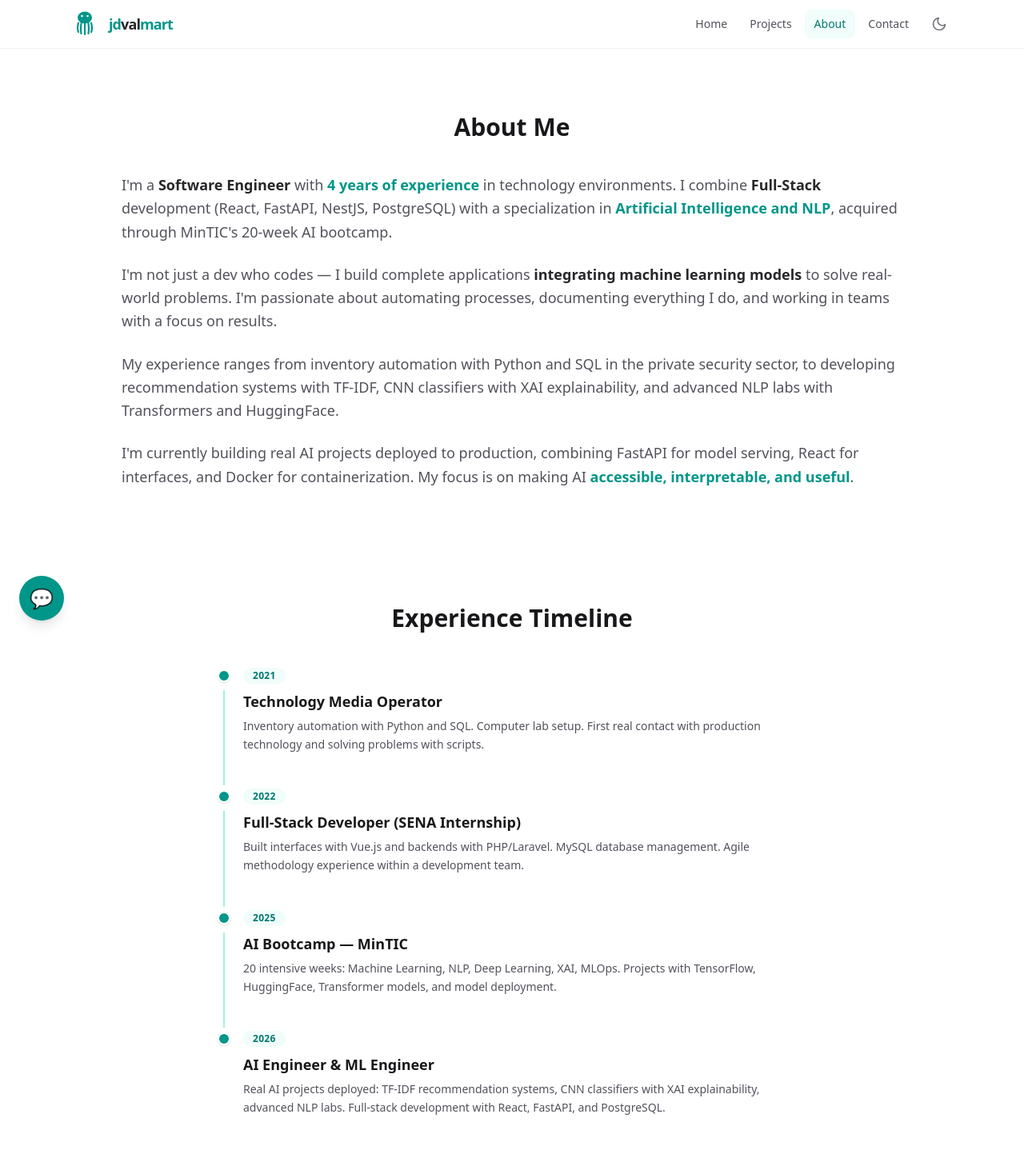
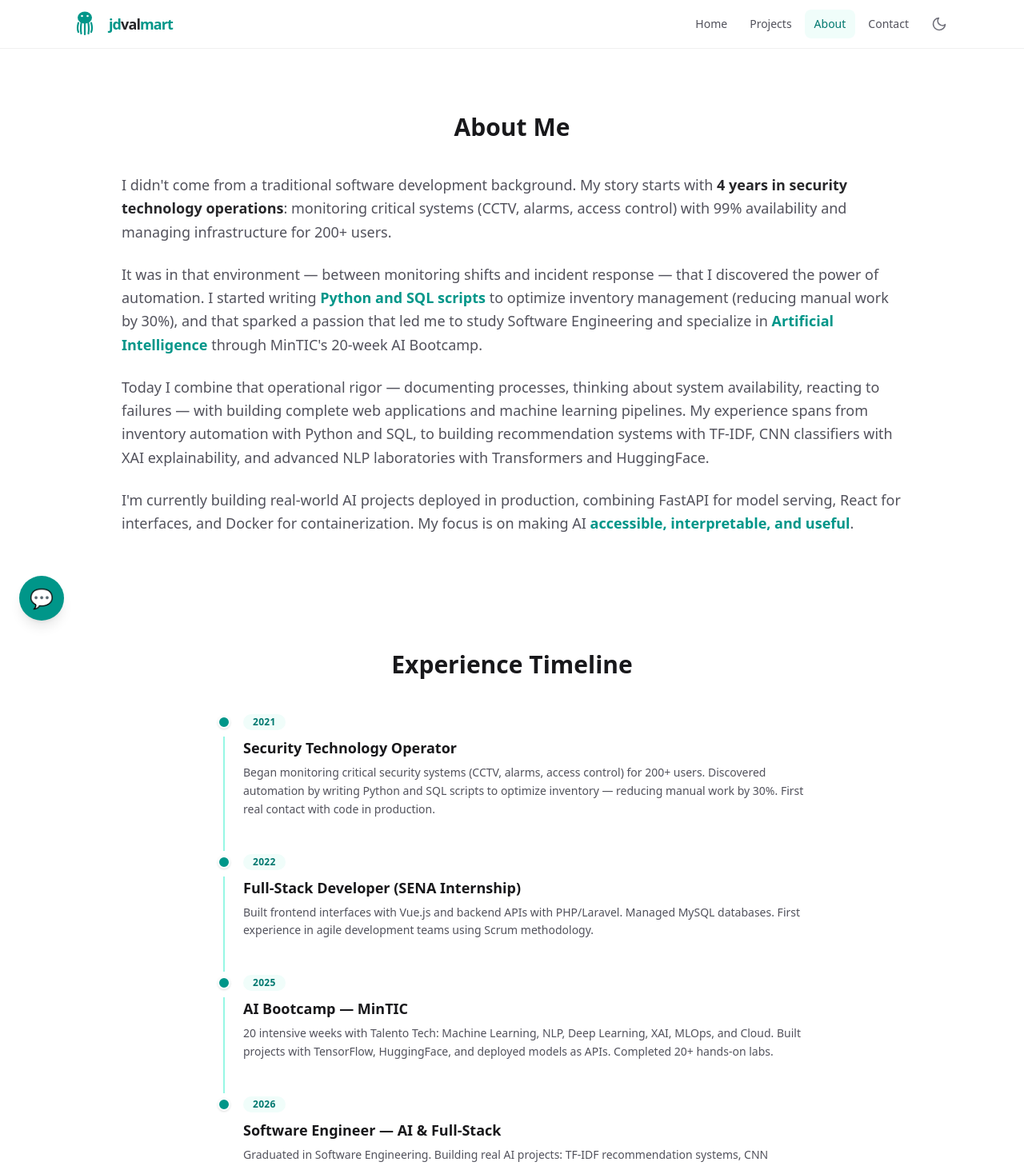
Before and after one commit to jdvalmart/portafolio-jdvalmart, a React (Vite) app: page /about in a window 1280 px wide. Shown: the top 1458 px of the page at 80% size. Built offline with nearby package versions, Linux system fonts and the light colour scheme.

Commit message:
feat: honest narrative — from security ops to AI Engineer across About, Hero, Timeline, and chatbot

```diff
--- a/src/components/Hero.tsx
+++ b/src/components/Hero.tsx
@@ -17,8 +17,8 @@ export const Hero = () => {
           </h1>
 
           <p className="text-lg text-zinc-600 dark:text-zinc-400 mb-6">
-            Software Engineer specializing in NLP &amp; interpretable AI. I build
-            complete applications — from ML pipelines to production APIs —
+            From security tech operations to AI Engineer. I build complete
+            applications — from ML pipelines to production APIs —
             integrating machine learning to solve real-world problems.
           </p>
 
--- a/src/data/timeline.ts
+++ b/src/data/timeline.ts
@@ -7,26 +7,26 @@ export interface TimelineEntry {
 export const timeline: TimelineEntry[] = [
   {
     year: 2021,
-    title: "Technology Media Operator",
+    title: "Security Technology Operator",
     description:
-      "Inventory automation with Python and SQL. Computer lab setup. First real contact with production technology and solving problems with scripts.",
+      "Began monitoring critical security systems (CCTV, alarms, access control) for 200+ users. Discovered automation by writing Python and SQL scripts to optimize inventory — reducing manual work by 30%. First real contact with code in production.",
   },
   {
     year: 2022,
     title: "Full-Stack Developer (SENA Internship)",
     description:
-      "Built interfaces with Vue.js and backends with PHP/Laravel. MySQL database management. Agile methodology experience within a development team.",
+      "Built frontend interfaces with Vue.js and backend APIs with PHP/Laravel. Managed MySQL databases. First experience in agile development teams using Scrum methodology.",
   },
   {
     year: 2025,
     title: "AI Bootcamp — MinTIC",
     description:
-      "20 intensive weeks: Machine Learning, NLP, Deep Learning, XAI, MLOps. Projects with TensorFlow, HuggingFace, Transformer models, and model deployment.",
+      "20 intensive weeks with Talento Tech: Machine Learning, NLP, Deep Learning, XAI, MLOps, and Cloud. Built projects with TensorFlow, HuggingFace, and deployed models as APIs. Completed 20+ hands-on labs.",
   },
   {
     year: 2026,
-    title: "AI Engineer & ML Engineer",
+    title: "Software Engineer — AI & Full-Stack",
     description:
-      "Real AI projects deployed: TF-IDF recommendation systems, CNN classifiers with XAI explainability, advanced NLP labs. Full-stack development with React, FastAPI, and PostgreSQL.",
+      "Graduated in Software Engineering. Building real AI projects: TF-IDF recommendation systems, CNN classifiers with XAI explainability, and NLP labs. Full-stack development with React, FastAPI, and PostgreSQL.",
   },
 ];
--- a/src/pages/About.tsx
+++ b/src/pages/About.tsx
@@ -22,38 +22,46 @@ const About: React.FC = () => {
           } transition-all duration-700 space-y-6 text-lg text-zinc-600 dark:text-zinc-400 leading-relaxed`}
         >
           <p>
-            I'm a <strong className="text-zinc-800 dark:text-zinc-200">Software Engineer</strong>{" "}
-            with <strong className="text-teal-600 dark:text-teal-400">4 years of experience</strong>{" "}
-            in technology environments. I combine{" "}
-            <strong className="text-zinc-800 dark:text-zinc-200">Full-Stack</strong>{" "}
-            development (React, FastAPI, NestJS, PostgreSQL) with a specialization in{" "}
-            <strong className="text-teal-600 dark:text-teal-400">
-              Artificial Intelligence and NLP
+            I didn't come from a traditional software development background.
+            My story starts with{" "}
+            <strong className="text-zinc-800 dark:text-zinc-200">
+              4 years in security technology operations
             </strong>
-            , acquired through MinTIC's 20-week AI bootcamp.
+            : monitoring critical systems (CCTV, alarms, access control) with
+            99% availability and managing infrastructure for 200+ users.
           </p>
 
           <p>
-            I'm not just a dev who codes — I build complete applications{" "}
-            <strong className="text-zinc-800 dark:text-zinc-200">
-              integrating machine learning models
+            It was in that environment — between monitoring shifts and incident
+            response — that I discovered the power of automation. I started
+            writing{" "}
+            <strong className="text-teal-600 dark:text-teal-400">
+              Python and SQL scripts
             </strong>{" "}
-            to solve real-world problems. I'm passionate about automating
-            processes, documenting everything I do, and working in teams with a
-            focus on results.
+            to optimize inventory management (reducing manual work by 30%),
+            and that sparked a passion that led me to study Software
+            Engineering and specialize in{" "}
+            <strong className="text-teal-600 dark:text-teal-400">
+              Artificial Intelligence
+            </strong>{" "}
+            through MinTIC's 20-week AI Bootcamp.
           </p>
 
           <p>
-            My experience ranges from inventory automation with Python and SQL
-            in the private security sector, to developing recommendation systems
-            with TF-IDF, CNN classifiers with XAI explainability, and advanced
-            NLP labs with Transformers and HuggingFace.
+            Today I combine that operational rigor — documenting processes,
+            thinking about system availability, reacting to failures — with
+            building complete web applications and machine learning pipelines.
+            My experience spans from inventory automation with Python and SQL,
+            to building recommendation systems with TF-IDF, CNN classifiers
+            with XAI explainability, and advanced NLP laboratories with
+            Transformers and HuggingFace.
           </p>
 
           <p>
-            I'm currently building real AI projects deployed to production,
-            combining FastAPI for model serving, React for interfaces, and
-            Docker for containerization. My focus is on making AI{" "}
+            I'm currently building real-world AI projects deployed in
+            production, combining FastAPI for model serving, React for
+            interfaces, and Docker for containerization. My focus is on making
+            AI{" "}
             <strong className="text-teal-600 dark:text-teal-400">
               accessible, interpretable, and useful
             </strong>
@@ -79,10 +87,8 @@ const About: React.FC = () => {
         </h2>
         <blockquote className="border-l-4 border-teal-600 dark:border-teal-400 pl-6 py-4 bg-teal-50 dark:bg-teal-950 rounded-r-lg text-zinc-700 dark:text-zinc-300 leading-relaxed">
           <p className="text-lg italic">
-            "I'm not just a dev who codes — I build complete applications
-            integrating machine learning models to solve real-world problems.
-            I'm passionate about automating processes, documenting everything I
-            do, and working in teams with a focus on results."
+            "My path didn't start with code — it started in a monitoring
+            center. And from there, I keep building."
           </p>
           <p className="mt-3 text-sm font-medium text-teal-600 dark:text-teal-400 not-italic">
             — Juan David Valencia
@@ -97,9 +103,9 @@ const About: React.FC = () => {
         </h2>
         <div className="grid grid-cols-1 sm:grid-cols-2 gap-4">
           {[
-            { icon: "🚀", text: "Ship a real AI project with an NLP API" },
-            { icon: "🐳", text: "MLOps: model deployment with Docker + FastAPI" },
-            { icon: "🧪", text: "Testing across all projects" },
+            { icon: "🚀", text: "Deploy a real AI project with an NLP API" },
+            { icon: "🐳", text: "Master MLOps: model deployment with Docker + FastAPI" },
+            { icon: "🧪", text: "Add testing coverage to all projects" },
             { icon: "☁️", text: "Cloud certification (AWS/GCP)" },
           ].map((goal) => (
             <div
```
Also changed, not shown: src/data/chatbot-knowledge.json (+1 -1 lines).
